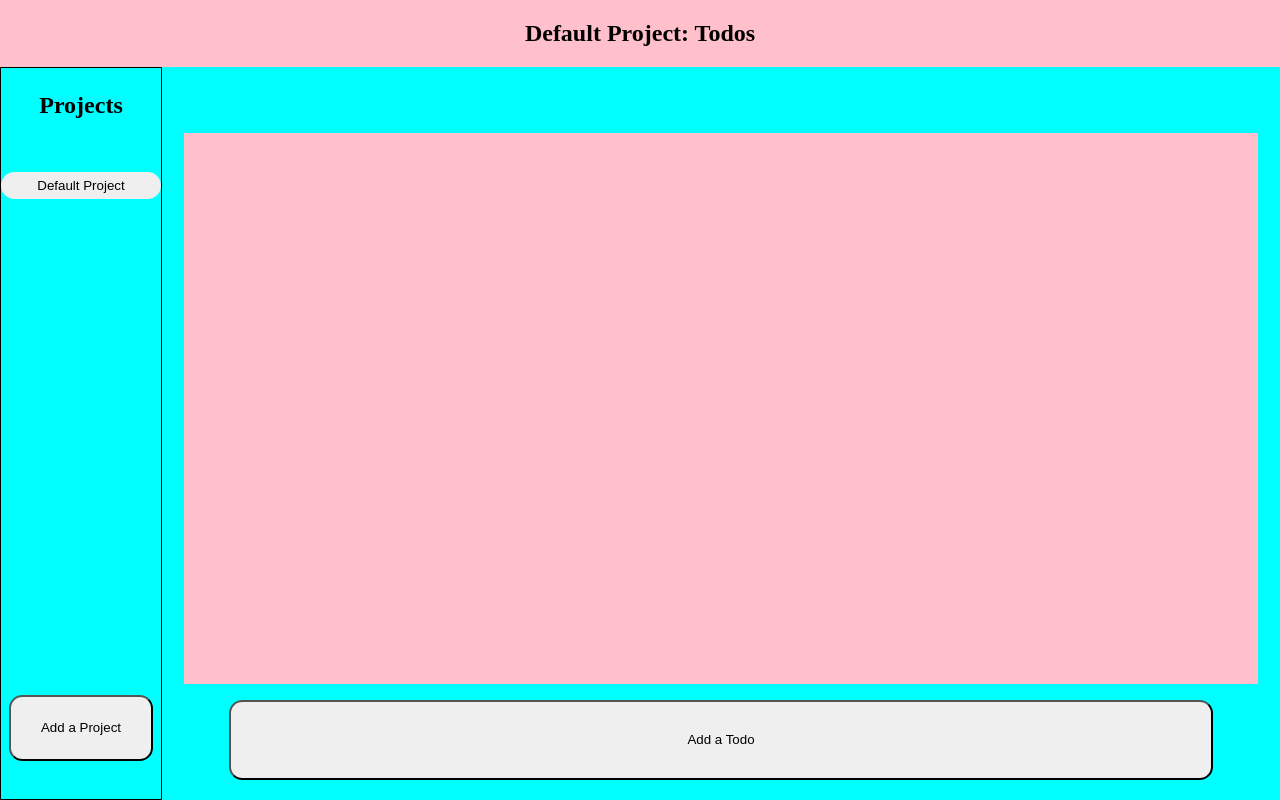
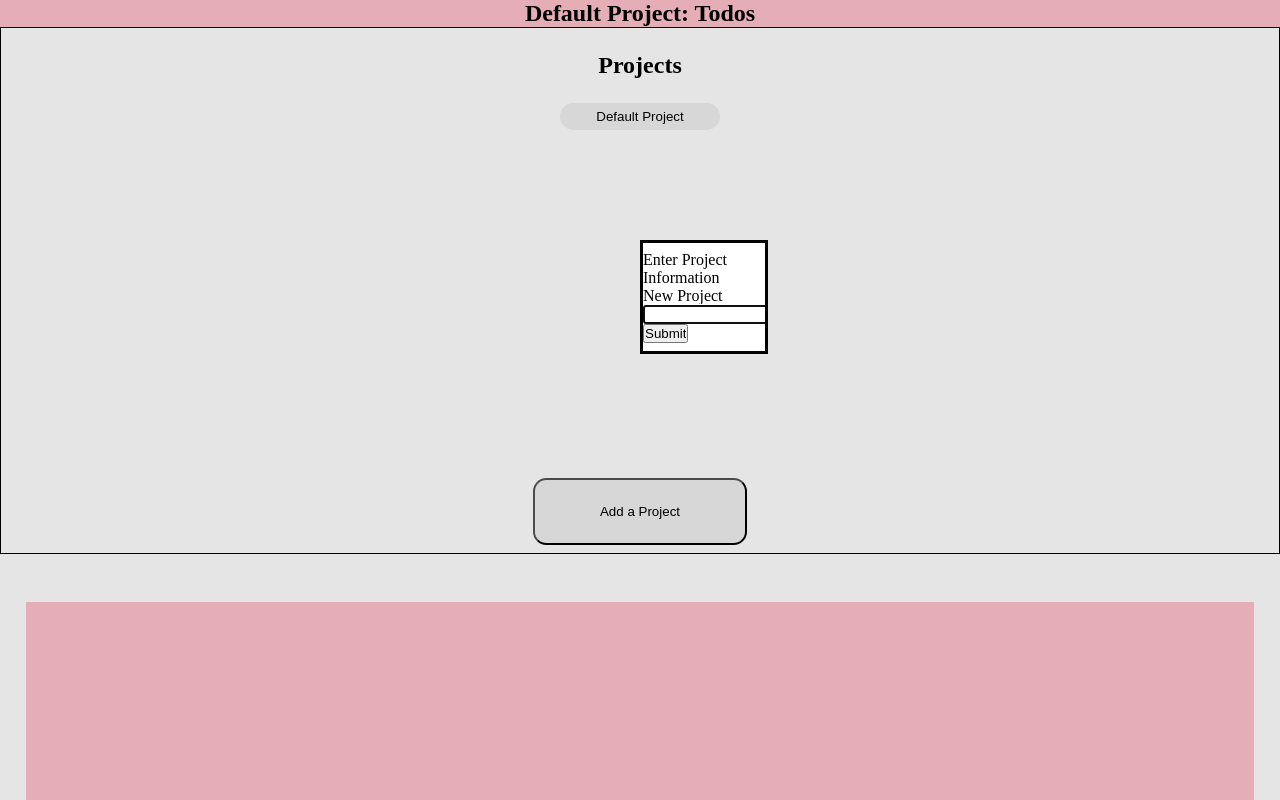
Before and after one commit to Blake-Peterson/todo-list, a website built with webpack: page src/template.html in a window 1280 px wide. Both pictures are taken after a click on the button "Add a Project". Shown: the top 800 px of the page. Built offline with nearby package versions, Linux system fonts and the light colour scheme.

Commit message:
added dialog box to request new Project name

```diff
--- a/src/index.js
+++ b/src/index.js
@@ -4,7 +4,7 @@ import {Todo} from "./Todo.js";
 import { getCurrentProject, getProjectList } from "./projectList.js";
 import { createDivH2, createH2Id } from "./modules/header.js";
 import { createContent } from "./content.js";
-import { createProjectDashboard } from "./projectDashboard.js";
+import { createProjectDashboard, updateProjectToDashboard } from "./projectDashboard.js";
 
 const container = document.querySelector("#container");
 
@@ -22,6 +22,9 @@ function main(){
     const content = createContent();
     container.appendChild(content);
 
+    updateProjectToDashboard();
+
+    //updateTodosToContent();
 }
 
 main();
--- a/src/modules/dialog.js
+++ b/src/modules/dialog.js
@@ -1,6 +1,6 @@
-export function createDialog(){
+export function createDialog(dialog_text){
     const dialog = document.createElement("dialog");
-
+    dialog.textContent=dialog_text;
 
     return dialog;
 }
--- a/src/modules/div.js
+++ b/src/modules/div.js
@@ -9,3 +9,10 @@ export function createDivClass(div_class_name){
     div.classList.add(div_class_name);
     return div;
 };
+
+export function createLabelInputDiv(label, input){
+    const div = createDivClass("label-input-div");
+    div.appendChild(label);
+    div.appendChild(input);
+    return div;
+}
--- a/src/modules/form.js
+++ b/src/modules/form.js
@@ -1,5 +1,29 @@
-function createForm(){
+import { createButtonID } from "./button";
+import { createLabelInputDiv } from "./div";
+import { createSubmitInput } from "./input";
+import { createLabel } from "./label.js";
+import { createInput } from "./input.js";
+
+export function createProjectForm(){
     const form = document.createElement("form");
+    form.setAttribute("id","project-list-form");
+
+    //label input
+    const div = createLabelInputDiv(createLabel("projectName","New Project"),createInput("text","projectName"));
+    form.appendChild(div);
+
+    const submitInput = createSubmitInput();
+    form.appendChild(submitInput);
+    return form;
+}
+
+export function createContentForm(){
+    const form = document.createElement("form");
+    form.setAttribute("id","todo-list-form");
+
+
+    const submitInput = createSubmitInput();
+    form.appendChild(submitInput);
 
     return form;
 }
--- /dev/null
+++ b/src/modules/input.js
@@ -0,0 +1,14 @@
+export function createInput(input_type,input_id){
+    const input = document.createElement("input");
+    input.type = input_type;
+    input.id = input_id;
+    input.value = "";
+    return input;
+}
+
+export function createSubmitInput(){
+    const input = document.createElement("input");
+    input.type = "submit";
+    input.value = "Submit";
+    return input;
+}
--- /dev/null
+++ b/src/modules/label.js
@@ -0,0 +1,6 @@
+export function createLabel(label_for,label_text){
+    const label = document.createElement("label");
+    label.setAttribute("for",label_for);
+    label.textContent = label_text;
+    return label;
+}
--- a/src/projectDashboard.js
+++ b/src/projectDashboard.js
@@ -2,6 +2,8 @@ import { createButtonClass, createButtonID } from "./modules/button";
 import { createDivId } from "./modules/div";
 import { createDivH2 } from "./modules/header";
 import { getProjectList } from "./projectList";
+import { createDialog } from "./modules/dialog";
+import { createProjectForm } from "./modules/form";
 
 
 export function createProjectDashboard(){
@@ -19,3 +21,17 @@ export function createProjectDashboard(){
 
     return projectDiv;
 }
+
+export function updateProjectToDashboard(){
+    const addProjBtn = document.querySelector("#add-project-btn");
+    const content = document.querySelector("#content-container");
+
+    addProjBtn.addEventListener("click",(event)=>{
+        event.preventDefault();
+        const dialog = createDialog("Enter Project Information");
+        const form = createProjectForm();
+        dialog.appendChild(form);
+        content.appendChild(dialog);
+        dialog.showModal();
+    });
+}
--- a/src/styles/style.css
+++ b/src/styles/style.css
@@ -8,7 +8,17 @@ button {
   height: 2em;
 }
 
-#container {
+dialog {
+  position: fixed;
+  width: clamp(5em, 10vw, 20%);
+  height: 0 auto;
+  left: 50%;
+  top: 30%;
+  box-sizing: border-box;
+  padding: 8px;
+}
+
+#input #container {
   width: 100vw;
   height: 100vh;
   background-color: aqua;
```
